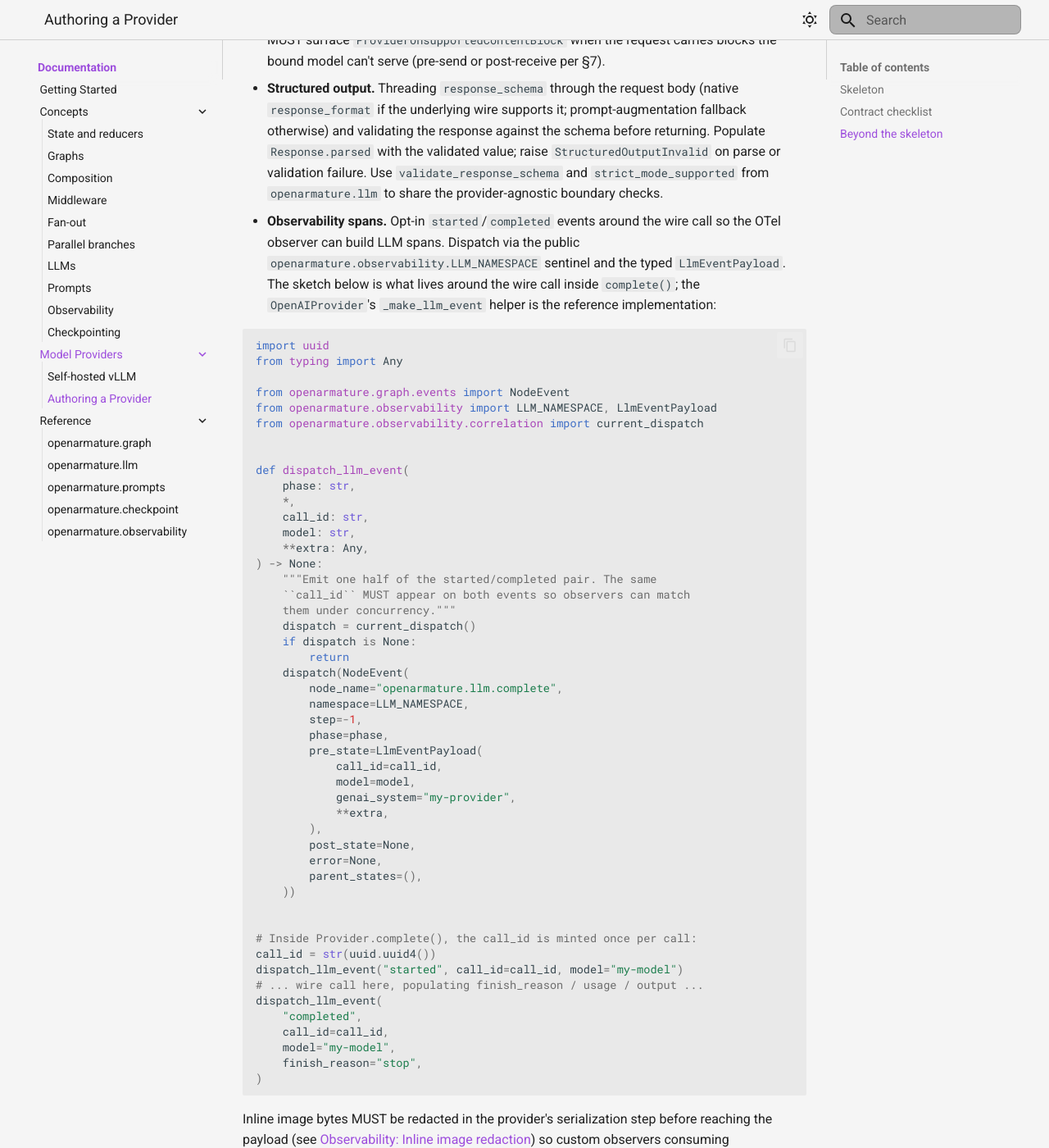
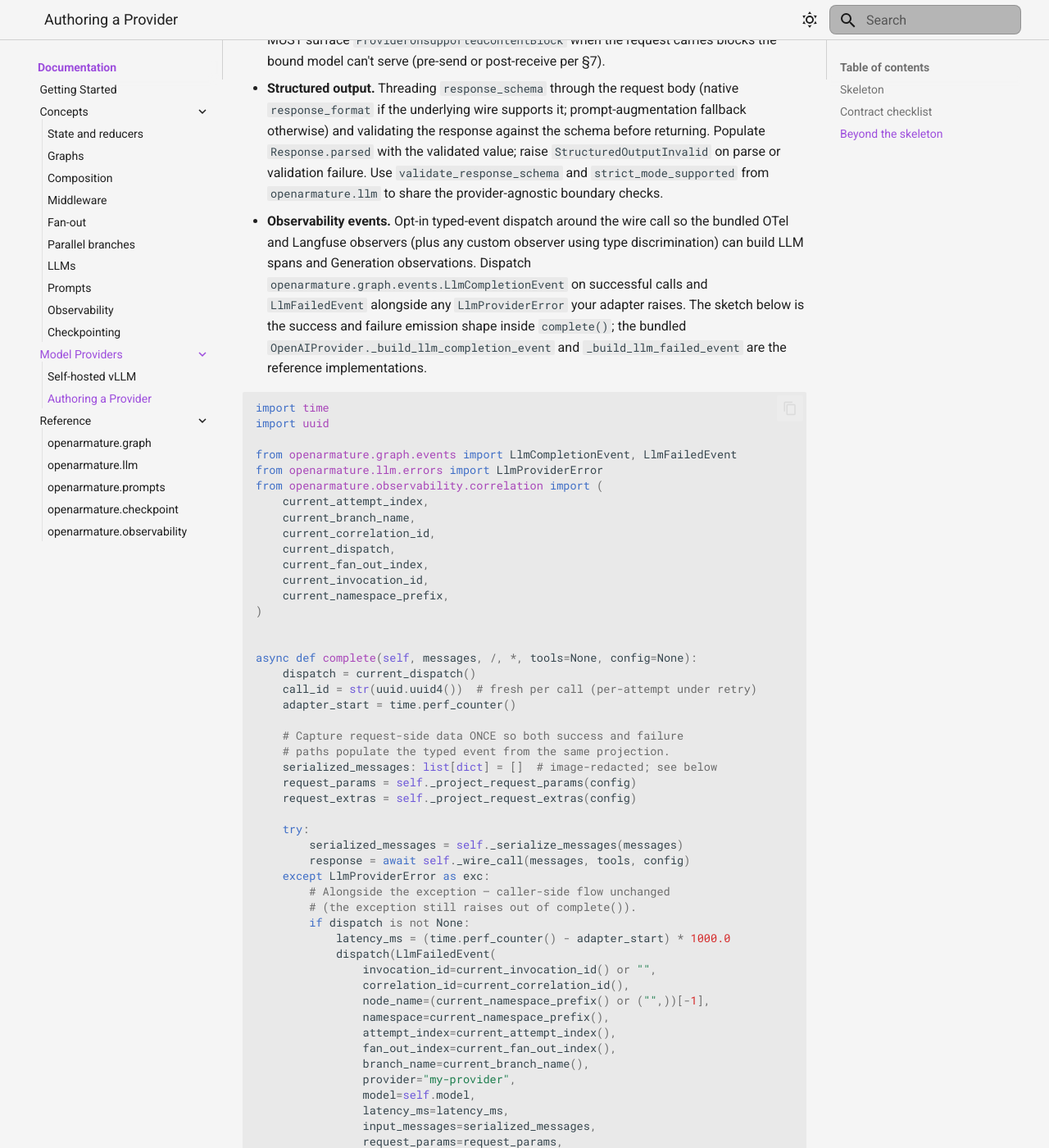
Before and after one commit to LunarCommand/openarmature-python, an MkDocs documentation site: the page built from docs/model-providers/authoring.md, in a window 1280 px wide and 1400 px high, scrolled down 4233 px. Shown: the whole window at 82% size. Built offline with MkDocs 1.6.1 and Material for MkDocs 9.7.7, drawn with Linux system fonts in a browser that asks for light colours; some of the changed text lies outside the part shown.

Commit message:
Migrate LLM-event docs to typed-event-first
Three docs still pushed the legacy sentinel-namespace pattern as
the primary path for custom observers consuming LLM events and
custom providers emitting them. After v0.13.0 the bundled provider
emits typed LlmCompletionEvent / LlmFailedEvent variants directly;
the bundled OTel + Langfuse observers consume via isinstance
discrimination. Rewrites:

- docs/concepts/observability.md: "Publishing LLM events for
  custom observers" → "Consuming LLM events in custom observers".
  Typed-event consumption shown as primary (isinstance branch on
  LlmCompletionEvent + LlmFailedEvent with the mutual-exclusion +
  field-set notes). Sentinel pattern demoted to a "Legacy
  sentinel-namespace pattern (compatibility surface)" subsection
  for downstream code interoperating with custom providers that
  haven't migrated.
- docs/model-providers/authoring.md: custom-provider emission
  sketch rewritten — dispatch LlmCompletionEvent on success,
  LlmFailedEvent alongside the §7 exception on failure. Shows the
  current-attempt-index / current-fan-out-index / etc. scoping
  fields the typed events carry. Calls out the mutual-exclusion
  + exception-flow-preservation contracts. Legacy sentinel pattern
  retained as a compatibility-surface callout for older providers.
- docs/agent/non-obvious-shapes.md: "filter openarmature.*-
  namespaced events" tip drops the openarmature.llm.complete
  example (v0.13.0 retired the sentinel pattern for LLM events);
  checkpoint sentinels stay since the tip is still applicable for
  those. Adjusted the follow-on paragraph mentioning LLM events.

mkdocs strict build clean.

````diff
--- a/docs/concepts/observability.md
+++ b/docs/concepts/observability.md
@@ -767,7 +767,7 @@ informative for trace readers.
 Redaction is **not** gated by `disable_llm_payload` and is **not**
 configurable. Inline image bytes never leave the provider in event
 form, so custom observers consuming
-[`LlmEventPayload`](#publishing-llm-events-for-custom-observers)
+[`LlmCompletionEvent` / `LlmFailedEvent`](#consuming-llm-events-in-custom-observers)
 cannot accidentally leak raw bytes regardless of how they're
 written.
 
@@ -834,33 +834,74 @@ OTel SDK silently drops `set_attribute` on ended spans.
 Exceptions raised by an enricher are caught and warned, never
 propagated.
 
-### Publishing LLM events for custom observers
+### Consuming LLM events in custom observers
+
+`openarmature.graph.events.LlmCompletionEvent` and
+`openarmature.graph.events.LlmFailedEvent` are the two typed event
+variants any `Provider` implementation emits around a `complete()`
+call. Custom observers consume them via type discrimination:
+
+```python
+from openarmature.graph.events import LlmCompletionEvent, LlmFailedEvent
+
+async def my_llm_observer(event):
+    if isinstance(event, LlmCompletionEvent):
+        # Successful call. Read identity / scoping / outcome
+        # directly off the typed fields:
+        # event.model, event.input_messages (already image-redacted),
+        # event.output_content, event.request_params, event.response_id,
+        # event.active_prompt, event.usage, event.latency_ms, …
+        return
+    if isinstance(event, LlmFailedEvent):
+        # §7 category exception was raised. Same identity / scoping
+        # surface as the completion variant, plus three failure-
+        # specific fields:
+        # event.error_category — one of the 9 normative §7 categories
+        # event.error_type     — vendor code or upstream class name
+        # event.error_message  — human-readable, may be empty
+        return
+```
+
+The two variants are **mutually exclusive on a single `complete()`
+call** — implementations MUST NOT emit both for the same call.
+Conformance fixture 072 locks this down. The failure variant carries
+the same identity + request-side fields as the completion variant,
+minus the response-side fields (`response_id`, `response_model`,
+`usage`, `output_content`, `finish_reason`) — there was no response
+to record.
+
+A custom `Provider` that wants observers to see the same events
+dispatches `LlmCompletionEvent(...)` on success and
+`LlmFailedEvent(...)` alongside the §7 category exception on failure
+via `current_dispatch()`. See
+[Authoring providers](../model-providers/authoring.md) for the full
+pattern.
+
+#### Legacy sentinel-namespace pattern (compatibility surface)
 
 `openarmature.observability.LLM_NAMESPACE` and
-`openarmature.observability.LlmEventPayload` are part of the public
-API. A custom observer subscribing to the dispatch stream can
-recognize the LLM-event sentinel namespace and read the typed
-payload directly:
+`openarmature.observability.LlmEventPayload` remain in the public
+API as a documented compatibility surface for custom providers and
+observers that haven't migrated to typed events. The bundled
+`OpenAIProvider` no longer emits the sentinel `NodeEvent` pair; the
+bundled OTel and Langfuse observers no longer recognize it. If
+you're writing a downstream observer that needs to interoperate
+with custom providers still using the sentinel pattern, the legacy
+shape is:
 
 ```python
 from openarmature.observability import LLM_NAMESPACE, LlmEventPayload
 
-async def my_llm_observer(event):
+async def legacy_llm_observer(event):
     if event.namespace != LLM_NAMESPACE:
         return
     payload = event.pre_state
     if not isinstance(payload, LlmEventPayload):
         return
-    # payload.model, payload.input_messages (already image-redacted),
-    # payload.output_content, payload.request_params,
-    # payload.response_id, payload.active_prompt, ...
+    # payload.model, payload.input_messages, …
 ```
 
-A custom `Provider` that wants to participate in the same span
-emission protocol dispatches `NodeEvent(namespace=LLM_NAMESPACE,
-pre_state=LlmEventPayload(...))` via `current_dispatch()`. See
-[Authoring providers](../model-providers/authoring.md) for the
-full pattern.
+New code should prefer the typed-event path above.
 
 ### Flushing under fast teardown
 
--- a/docs/model-providers/authoring.md
+++ b/docs/model-providers/authoring.md
@@ -216,71 +216,132 @@ of:
   raise `StructuredOutputInvalid` on parse or validation failure.
   Use `validate_response_schema` and `strict_mode_supported` from
   `openarmature.llm` to share the provider-agnostic boundary checks.
-- **Observability spans.** Opt-in `started`/`completed` events
-  around the wire call so the OTel observer can build LLM spans.
-  Dispatch via the public `openarmature.observability.LLM_NAMESPACE`
-  sentinel and the typed `LlmEventPayload`. The sketch below is
-  what lives around the wire call inside `complete()`; the
-  `OpenAIProvider`'s `_make_llm_event` helper is the reference
-  implementation:
+- **Observability events.** Opt-in typed-event dispatch around the
+  wire call so the bundled OTel and Langfuse observers (plus any
+  custom observer using type discrimination) can build LLM spans
+  and Generation observations. Dispatch
+  `openarmature.graph.events.LlmCompletionEvent` on successful
+  calls and `LlmFailedEvent` alongside any `LlmProviderError` your
+  adapter raises. The sketch below is the success and failure
+  emission shape inside `complete()`; the bundled
+  `OpenAIProvider._build_llm_completion_event` and
+  `_build_llm_failed_event` are the reference implementations.
 
   ```python
+  import time
   import uuid
-  from typing import Any
 
-  from openarmature.graph.events import NodeEvent
-  from openarmature.observability import LLM_NAMESPACE, LlmEventPayload
-  from openarmature.observability.correlation import current_dispatch
+  from openarmature.graph.events import LlmCompletionEvent, LlmFailedEvent
+  from openarmature.llm.errors import LlmProviderError
+  from openarmature.observability.correlation import (
+      current_attempt_index,
+      current_branch_name,
+      current_correlation_id,
+      current_dispatch,
+      current_fan_out_index,
+      current_invocation_id,
+      current_namespace_prefix,
+  )
 
 
-  def dispatch_llm_event(
-      phase: str,
-      *,
-      call_id: str,
-      model: str,
-      **extra: Any,
-  ) -> None:
-      """Emit one half of the started/completed pair. The same
-      ``call_id`` MUST appear on both events so observers can match
-      them under concurrency."""
+  async def complete(self, messages, /, *, tools=None, config=None):
       dispatch = current_dispatch()
-      if dispatch is None:
-          return
-      dispatch(NodeEvent(
-          node_name="openarmature.llm.complete",
-          namespace=LLM_NAMESPACE,
-          step=-1,
-          phase=phase,
-          pre_state=LlmEventPayload(
+      call_id = str(uuid.uuid4())  # fresh per call (per-attempt under retry)
+      adapter_start = time.perf_counter()
+
+      # Capture request-side data ONCE so both success and failure
+      # paths populate the typed event from the same projection.
+      serialized_messages: list[dict] = []  # image-redacted; see below
+      request_params = self._project_request_params(config)
+      request_extras = self._project_request_extras(config)
+
+      try:
+          serialized_messages = self._serialize_messages(messages)
+          response = await self._wire_call(messages, tools, config)
+      except LlmProviderError as exc:
+          # Alongside the exception — caller-side flow unchanged
+          # (the exception still raises out of complete()).
+          if dispatch is not None:
+              latency_ms = (time.perf_counter() - adapter_start) * 1000.0
+              dispatch(LlmFailedEvent(
+                  invocation_id=current_invocation_id() or "",
+                  correlation_id=current_correlation_id(),
+                  node_name=(current_namespace_prefix() or ("",))[-1],
+                  namespace=current_namespace_prefix(),
+                  attempt_index=current_attempt_index(),
+                  fan_out_index=current_fan_out_index(),
+                  branch_name=current_branch_name(),
+                  provider="my-provider",
+                  model=self.model,
+                  latency_ms=latency_ms,
+                  input_messages=serialized_messages,
+                  request_params=request_params,
+                  request_extras=request_extras,
+                  active_prompt=None,
+                  active_prompt_group=None,
+                  call_id=call_id,
+                  error_category=exc.category,
+                  error_type=type(exc).__name__,
+                  error_message=str(exc),
+              ))
+          raise
+
+      if dispatch is not None:
+          latency_ms = (time.perf_counter() - adapter_start) * 1000.0
+          dispatch(LlmCompletionEvent(
+              invocation_id=current_invocation_id() or "",
+              correlation_id=current_correlation_id(),
+              node_name=(current_namespace_prefix() or ("",))[-1],
+              namespace=current_namespace_prefix(),
+              attempt_index=current_attempt_index(),
+              fan_out_index=current_fan_out_index(),
+              branch_name=current_branch_name(),
+              provider="my-provider",
+              model=self.model,
+              response_id=response.response_id,
+              response_model=response.response_model,
+              usage=response.usage,
+              latency_ms=latency_ms,
+              finish_reason=response.finish_reason,
+              input_messages=serialized_messages,
+              output_content=response.message.content or None,
+              request_params=request_params,
+              request_extras=request_extras,
+              active_prompt=None,
+              active_prompt_group=None,
               call_id=call_id,
-              model=model,
-              genai_system="my-provider",
-              **extra,
-          ),
-          post_state=None,
-          error=None,
-          parent_states=(),
-      ))
-
-
-  # Inside Provider.complete(), the call_id is minted once per call:
-  call_id = str(uuid.uuid4())
-  dispatch_llm_event("started", call_id=call_id, model="my-model")
-  # ... wire call here, populating finish_reason / usage / output ...
-  dispatch_llm_event(
-      "completed",
-      call_id=call_id,
-      model="my-model",
-      finish_reason="stop",
-  )
+          ))
+      return response
   ```
 
+  Two contracts the bundled provider follows that custom providers
+  SHOULD match:
+
+  - **Mutual exclusion.** A single `complete()` call emits exactly
+    one `LlmCompletionEvent` (success) **or** exactly one
+    `LlmFailedEvent` (failure) — never both. Conformance fixture 072
+    locks this down.
+  - **Exception-flow preservation.** `LlmFailedEvent` is dispatched
+    **alongside** the §7 exception, not in place of it. The
+    exception still raises out of `complete()`; caller-side error
+    handling is unchanged. The typed event is on the observer
+    queue.
+
   Inline image bytes MUST be redacted in the provider's
-  serialization step before reaching the payload (see
+  serialization step before reaching the typed event's
+  `input_messages` field (see
   [Observability: Inline image
   redaction](../concepts/observability.md#inline-image-redaction-always-on))
-  so custom observers consuming `LlmEventPayload` cannot leak raw
-  bytes.
+  so observers consuming the typed events cannot leak raw bytes.
+
+  **Legacy sentinel-namespace pattern** (`LLM_NAMESPACE` +
+  `LlmEventPayload` dispatched as a `NodeEvent` pair) remains in
+  the public API as a documented compatibility surface. The bundled
+  `OpenAIProvider` retired it in v0.13.0; the bundled OTel and
+  Langfuse observers no longer recognize it. New providers should
+  emit typed events directly; the sentinel pattern is preserved for
+  providers shipped before the v0.13.0 migration that haven't yet
+  switched.
 - **Lenient response parsing** under `finish_reason="error"`.
   Degraded responses surface what they can; tool-call arguments that
   fail to parse populate `arguments=None` instead of raising.
````
Also changed, not shown: docs/agent/non-obvious-shapes.md (+2 -2 lines).
